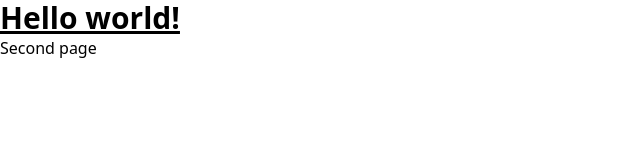
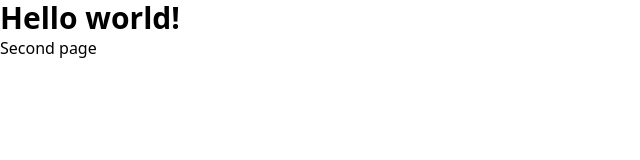
Before and after one commit to codericky/tailwindcss-starter, a plain HTML site: page src/index.html in a window 1280 px wide. Shown: the whole page, without its empty margins (0-640 px from the left). Drawn offline with Linux system fonts and the light colour scheme.

Commit message:
remove underline page 2

```diff
--- a/src/index.html
+++ b/src/index.html
@@ -6,7 +6,7 @@
   <link href="./output.css" rel="stylesheet">
 </head>
 <body class="bg-green-500">
-  <h1 class="text-3xl font-bold underline text-center">
+  <h1 class="text-3xl font-bold text-center">
     Hello world!
   </h1>
   <a href="second.html" class="text-2xl">Second page</a>
```
